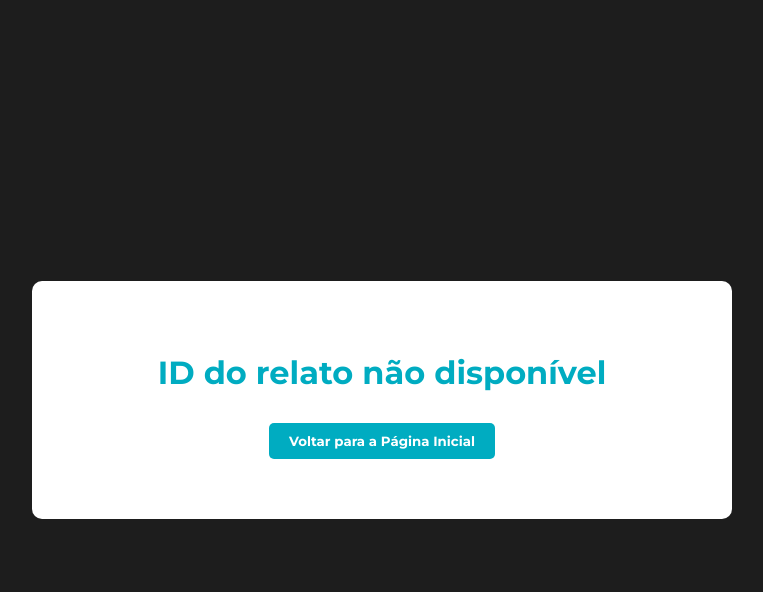
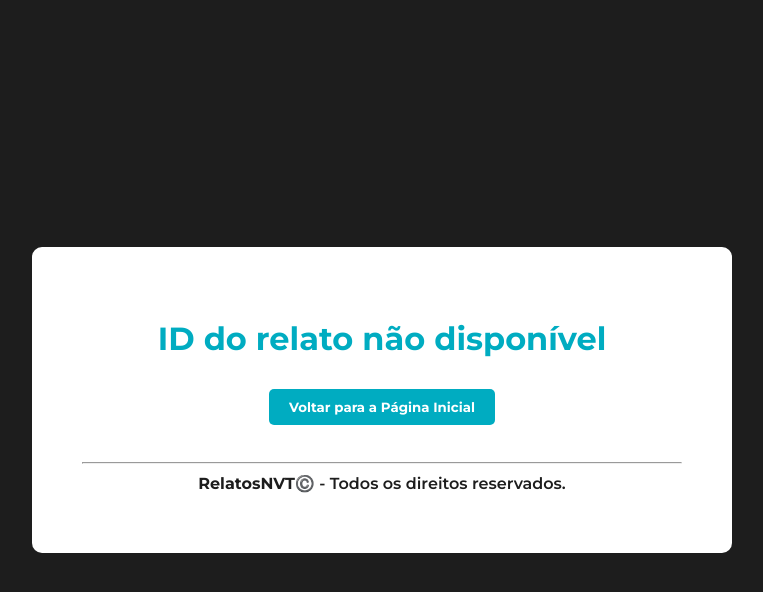
Before and after one commit to bruno-pisciotta281/PHP_RELATOS, a PHP site: page /sucesso.php in a window 1280 px wide. Shown: the top 592 px of the page, without its empty margins (258-1021 px from the left). Run offline with PHP 8.4, Linux system fonts and the light colour scheme.

Commit message:
Update sucesso.php

```diff
--- a/sucesso.php
+++ b/sucesso.php
@@ -27,6 +27,7 @@
             padding: 50px;
             max-width: 600px;
             width: 80%;
+            max-height: 90vh;
         }
 
         h1 {
@@ -59,6 +60,11 @@
             color: #00acc1;
             transition: background-color 0.3s, color 0.3s;
         }
+
+        footer p{
+            text-align: center;
+        }
+
     </style>
 
     <div class="content-box">
@@ -68,7 +74,7 @@
         // Verifica se o ID do relato foi enviado através da URL
         if (isset($_GET['id'])) {
             $id = $_GET['id'];
-            echo "<h1>Relato Enviado com Sucesso</h1>";
+            echo "<h1>Relato Enviado com Sucesso!</h1>";
             echo "<p>Obrigado por nos informar, nossa equipe fará uma análise e retornará em breve com uma tratativa quanto ao seu Relato!</p>";
             echo "<hr>";
             echo "<br>";
@@ -83,6 +89,11 @@
         <div class="button-container">
             <button class="button" onclick="window.location.href = 'index.php';">Voltar para a Página Inicial</button>
         </div>
+        <footer>
+            <br>
+            <hr>
+            <p><b>RelatosNVT©️</b> - Todos os direitos reservados.</p>
+    </footer>
     </div>
 
     <script>
```
